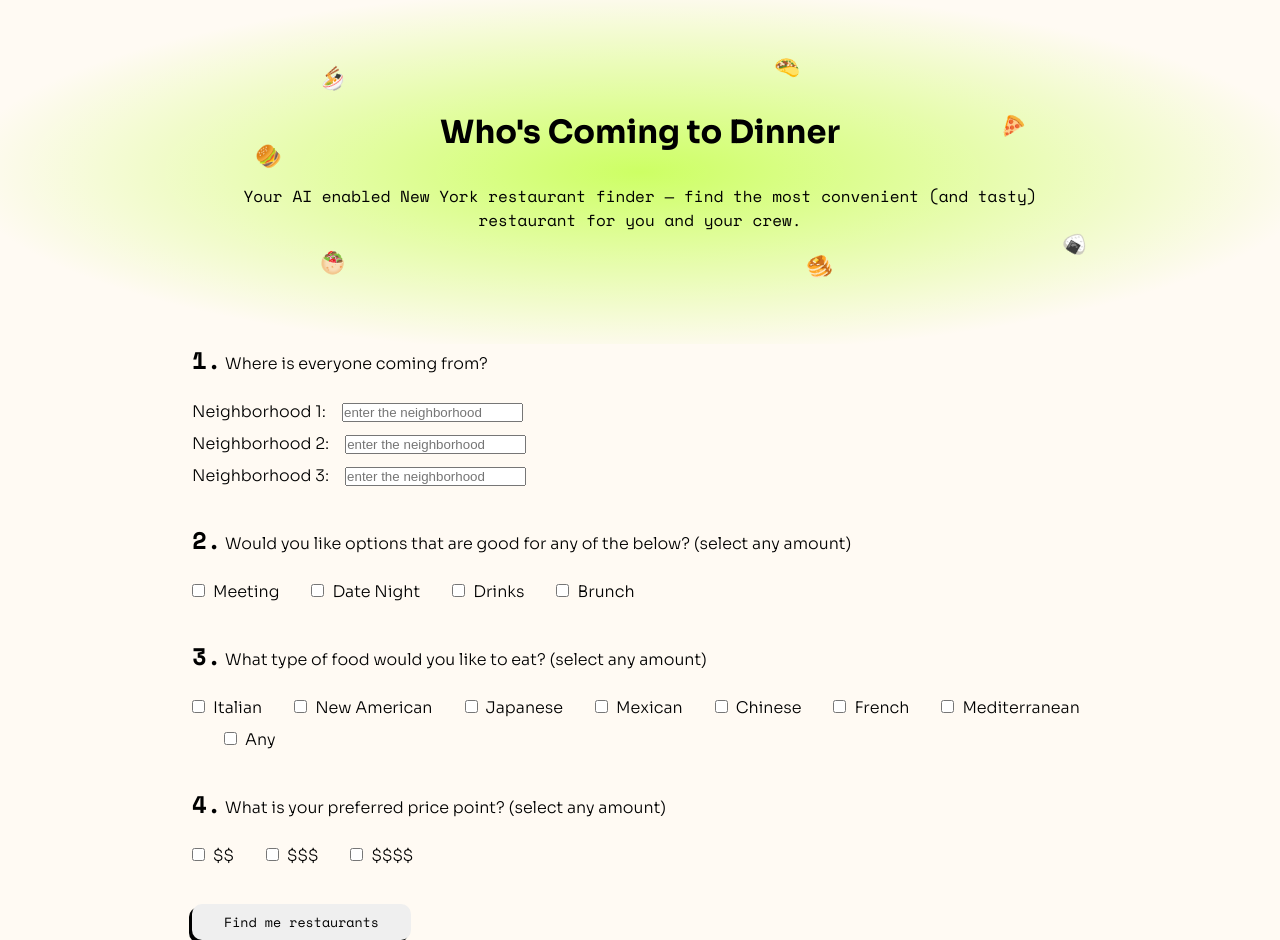
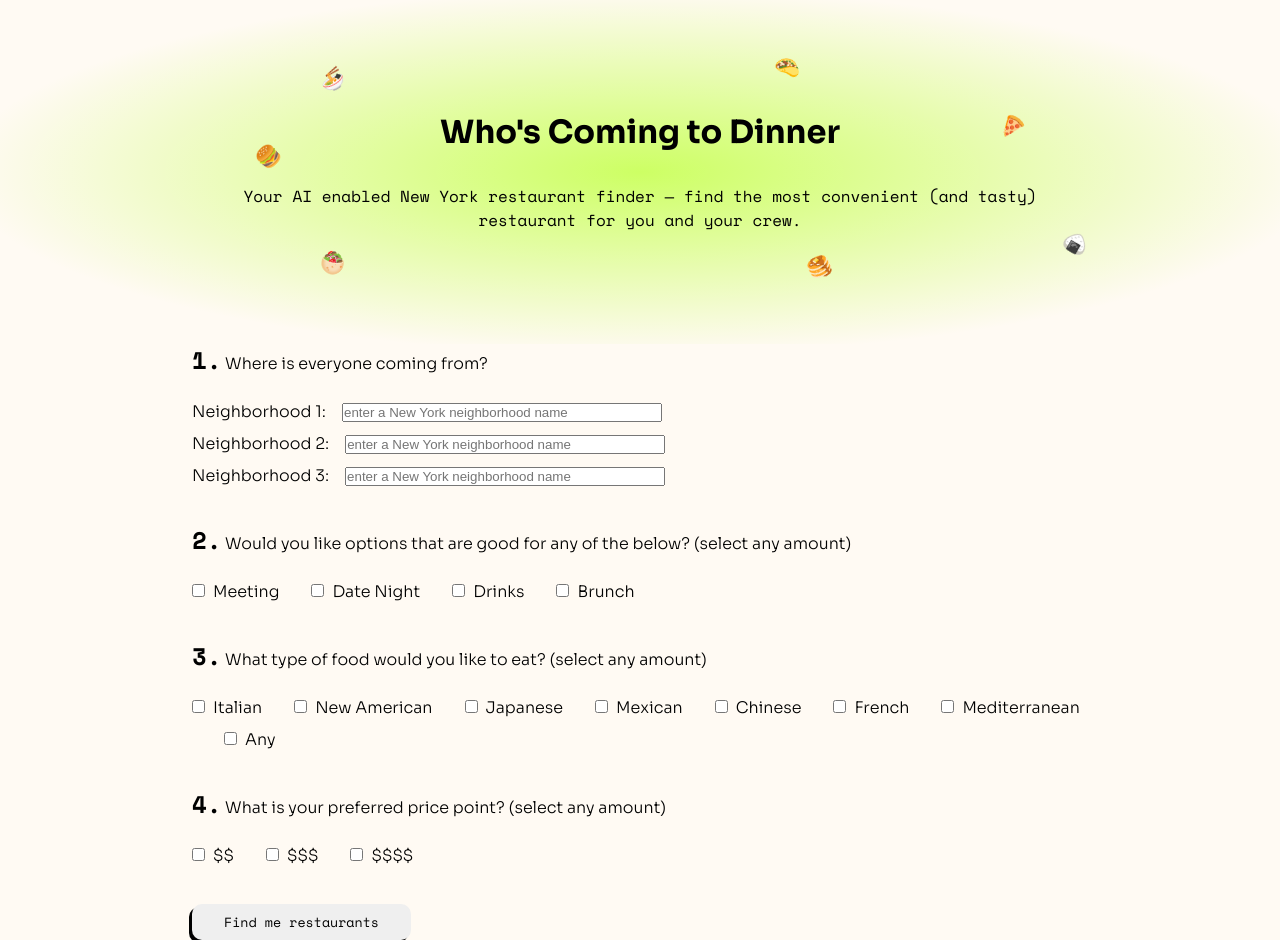
Before and after one commit to ajasinger/dinner-app, a Next.js app: page / in a window 1280 px wide. Built offline with nearby package versions, Linux system fonts and the light colour scheme.

Commit message:
style textbox

```diff
--- a/components/FormBlock.jsx
+++ b/components/FormBlock.jsx
@@ -128,7 +128,8 @@ const FormBlock = () => {
                         name="address1"
                         value={formEntry.address1}
                         onChange={handleAddressChange}
-                        placeholder="enter the neighborhood"
+                        placeholder="enter a New York neighborhood name"
+                        className={styles.textBox}
                     />
                     <br />
                     <label htmlFor="address2" className={styles.textLabel}>Neighborhood 2:</label>
@@ -138,7 +139,8 @@ const FormBlock = () => {
                         name="address2"
                         value={formEntry.address2}
                         onChange={handleAddressChange}
-                        placeholder="enter the neighborhood"
+                        placeholder="enter a New York neighborhood name"
+                        className={styles.textBox}
                     />
                     <br />
                     <label htmlFor="address3" className={styles.textLabel}>Neighborhood 3:</label>
@@ -148,7 +150,8 @@ const FormBlock = () => {
                         name="address3"
                         value={formEntry.address3}
                         onChange={handleAddressChange}
-                        placeholder="enter the neighborhood"
+                        placeholder="enter a New York neighborhood name"
+                        className={styles.textBox}
                     />
                 </fieldset>
 
--- a/styles/FormBlock.module.css
+++ b/styles/FormBlock.module.css
@@ -39,6 +39,10 @@
     margin-right: 1rem;
 }
 
+.textBox {
+    width: 20rem;
+}
+
 .checkbox {
     margin-left: 2rem;
 }
```
